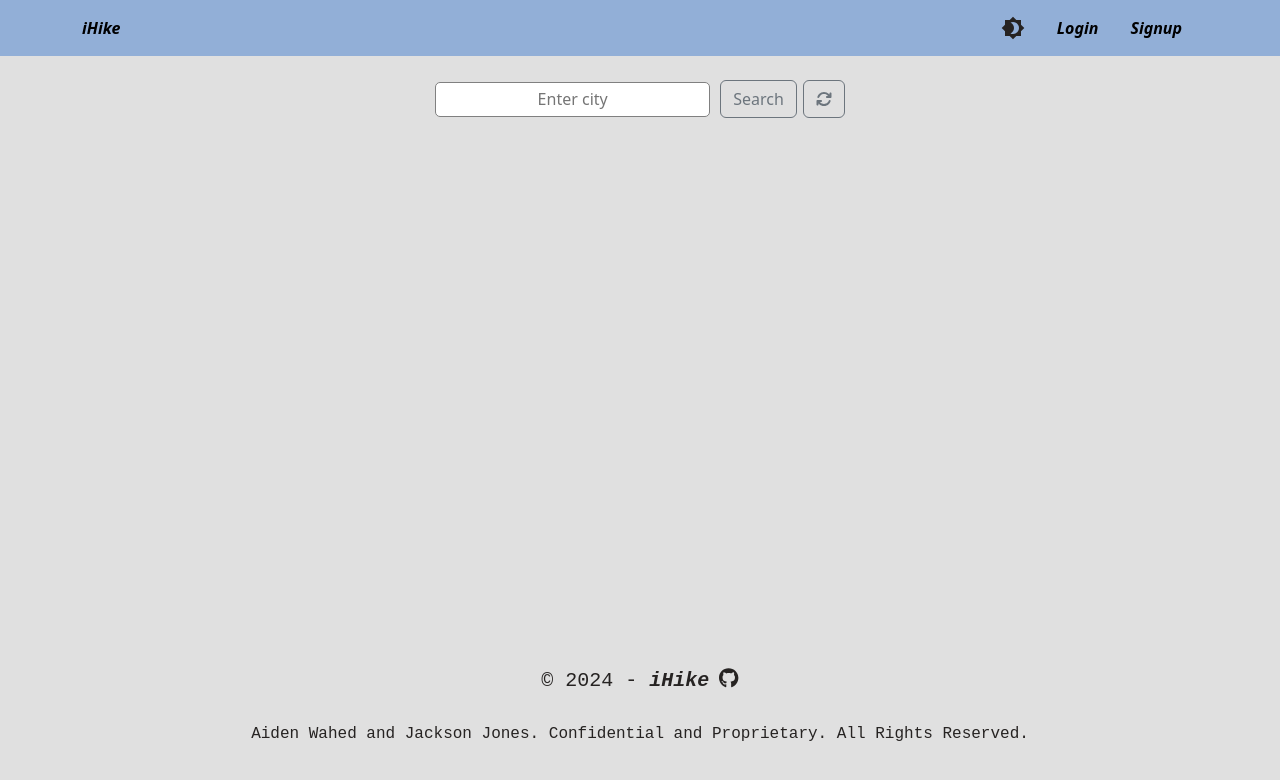
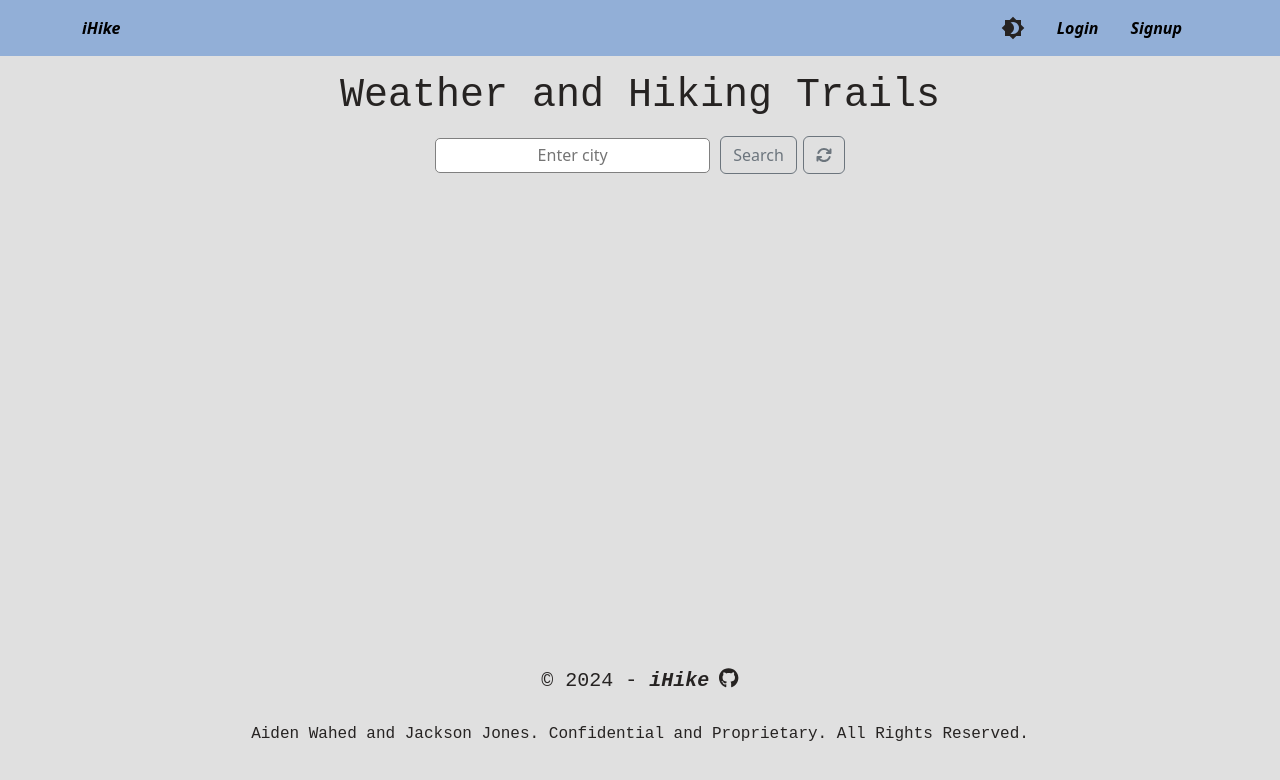
Before and after one commit to prismhead26/I-Hike, a React (Vite) app in the folder client/: page / in a window 1280 px wide. Shown: the top 780 px of the page. Built offline with nearby package versions, Linux system fonts and the light colour scheme.

Commit message:
error handling for when the city is invalid

```diff
--- a/client/src/pages/Home.jsx
+++ b/client/src/pages/Home.jsx
@@ -49,7 +49,9 @@ const Home = () => {
 
   return (
     <main>
-      <div className="container my-4">
+      <h1 className="text-center m-3">Weather and Hiking Trails</h1>
+      {error && <div>{error} <br /> Must enter a valid city name!</div>}
+      <div className="container my-3">
         <div className="input-container mb-3">
           <Input
             value={cityName}
```
